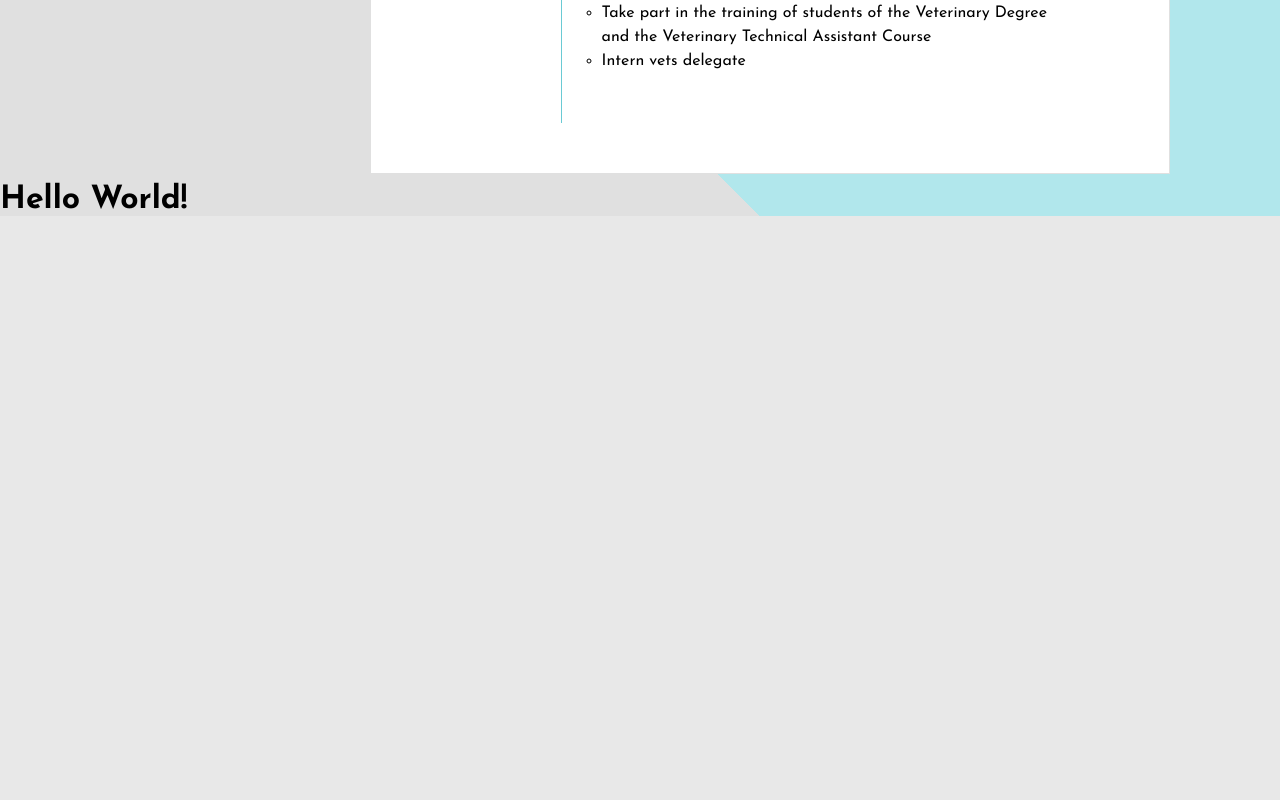
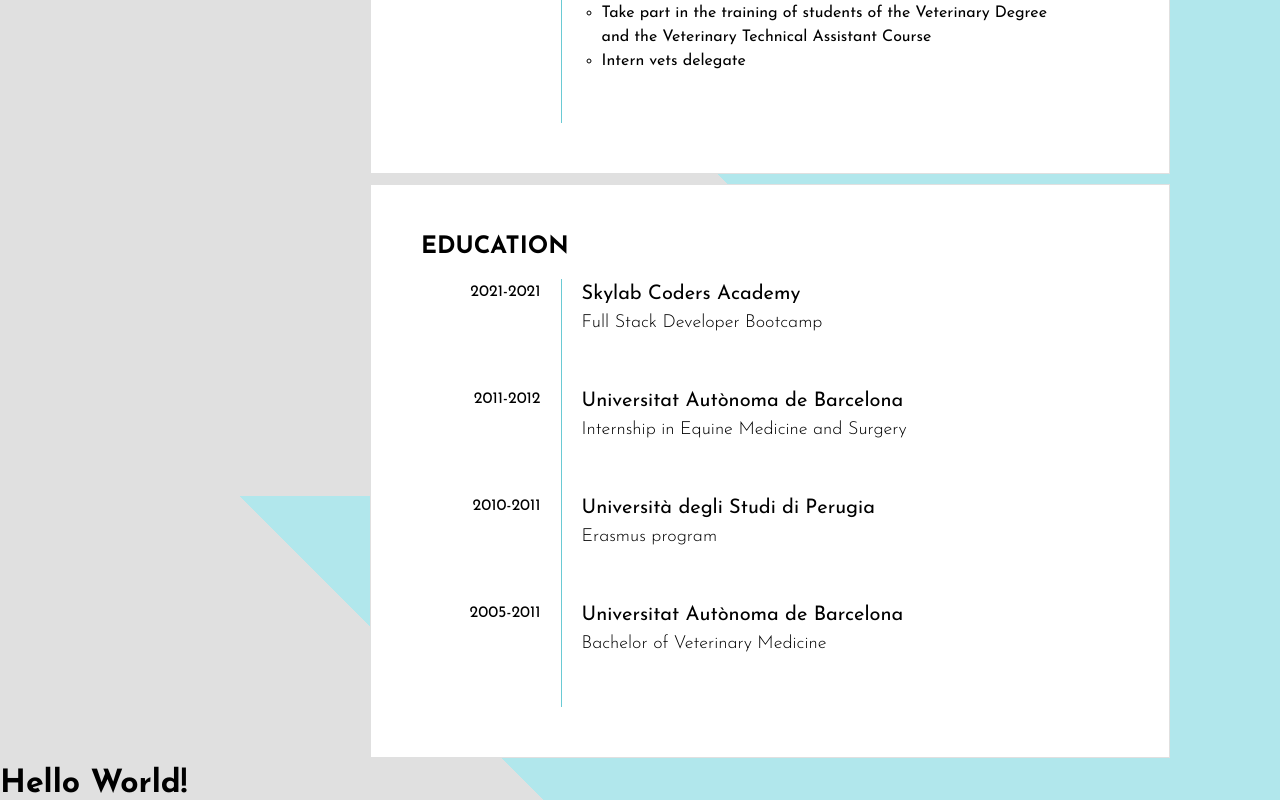
Before and after one commit to Laura-SM/vetToDev, a React (Create React App) app in the folder frontend/: page / in a window 1280 px wide. Shown: the part 1904-2704 px from the top of the page. Before the commit the page ends 2120 px from the top, so only its background shows below. Built offline with nearby package versions, Linux system fonts and the light colour scheme.

Commit message:
Create Education component

```diff
--- /dev/null
+++ b/frontend/src/components/Education/Education.scss
@@ -0,0 +1,34 @@
+@import './../../styles/colors.scss';
+@import './../../styles/global.scss';
+@import './../../styles/mixin.scss';
+
+.education {
+	@include section;
+}
+
+.study {
+	@include flex-content;
+
+	&__date {
+		width: 20%;
+		@include flex-content(flex, row, flex-end, flex-start);
+		padding-right: 20px;
+		padding-top: 5px;
+	}
+
+	&__info {
+		width: 70%;
+		@include flex-content(flex, column, center);
+		border-left: 1px solid $color-blue-dark;
+		padding-left: 20px;
+		padding-bottom: 50px;
+	}
+
+	&__school {
+		@include font;
+	}
+
+	&__degree {
+		@include font(18px, lighter);
+	}
+}
--- /dev/null
+++ b/frontend/src/components/Education/index.tsx
@@ -0,0 +1,28 @@
+import React from 'react';
+import RESUME_DATA from '../../constants/resumeData';
+import './Education.scss';
+
+function Education() {
+  return (
+    <div className="education" id="education">
+      <h2>EDUCATION</h2>
+      <div className="studies">
+        {RESUME_DATA.education.map((study) => (
+          <div className="study">
+            <div className="study__date">
+              {study.startDate}
+              -
+              {study.endDate}
+            </div>
+            <div className="study__info">
+              <span className="study__school">{study.school}</span>
+              <span className="study__degree">{study.degree}</span>
+            </div>
+          </div>
+        ))}
+      </div>
+    </div>
+  );
+}
+
+export default Education;
--- a/frontend/src/components/Resume/index.tsx
+++ b/frontend/src/components/Resume/index.tsx
@@ -2,8 +2,9 @@ import React from 'react';
 import Card from '../Card';
 import AboutMe from '../AboutMe';
 import Experience from '../Experience';
+import Education from '../Education';
+import LateralNavigator from '../LateralNavigator';
 import './Resume.scss';
-import LateralNavigator from '../LateralNavigator';
 
 function Resume() {
   return (
@@ -14,6 +15,7 @@ function Resume() {
       <div className="sectionsContainer">
         <AboutMe />
         <Experience />
+        <Education />
       </div>
       <div className="lateralNavigatorContainer">
         <LateralNavigator />
```
